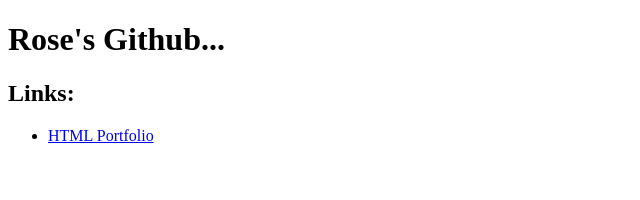
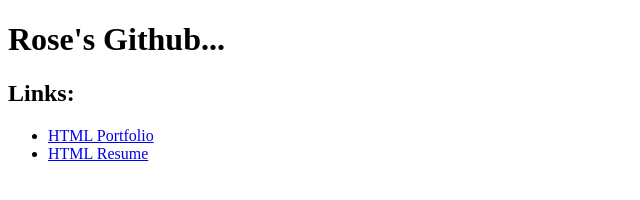
Before and after one commit to synfulrose/synfulrose.github.io, a plain HTML site: page index.html in a window 1280 px wide. Shown: the whole page, without its empty margins (0-640 px from the left). Drawn offline with Linux system fonts and the light colour scheme.

Commit message:
Update index.html

```diff
--- a/index.html
+++ b/index.html
@@ -14,6 +14,7 @@
     <h2>Links:</h2>
     <ul>
         <li><a href="/html-portfolio">HTML Portfolio</a></li>
+        <li><a href="/resume">HTML Resume</a></li>
     </ul>
 
 </body>
```
